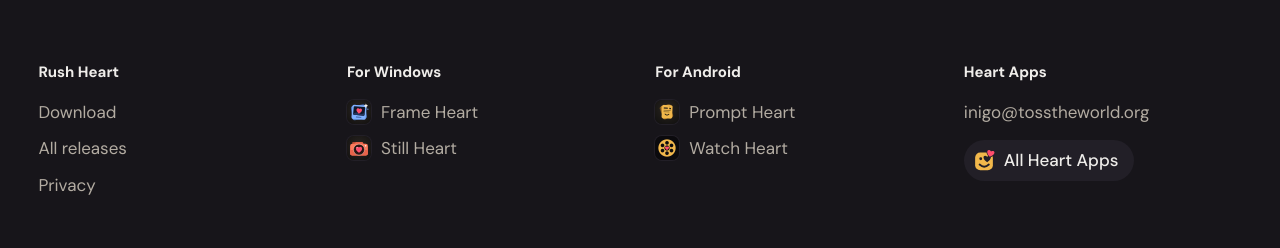
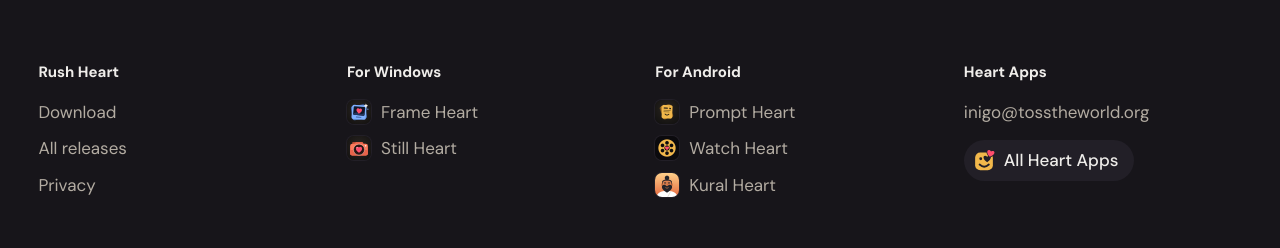
Before and after one commit to inigo-code/rush-heart-site, a plain HTML site: page index.html in a window 1280 px wide. Shown: the part 6917-7165 px from the top of the page. Drawn offline with Linux system fonts and the light colour scheme.

Commit message:
Link Kural Heart

```diff
--- a/index.html
+++ b/index.html
@@ -144,7 +144,7 @@
     <div class="foot-cols">
       <nav aria-label="Rush Heart"><h2>Rush Heart</h2><a href="https://github.com/inigo-code/rush-heart-site/releases/latest/download/RushHeart.exe">Download</a><a href="https://github.com/inigo-code/rush-heart-site/releases">All releases</a><a href="privacy.html">Privacy</a></nav>
       <nav aria-label="For Windows"><h2>For Windows</h2><a class="to-app" href="https://inigo-code.github.io/frame-heart-site/"><img src="assets/frame-heart.svg" width="24" height="24" alt="">Frame Heart</a><a class="to-app" href="https://inigo-code.github.io/still-heart-site/"><img src="assets/still-heart.svg" width="24" height="24" alt="">Still Heart</a></nav>
-      <nav aria-label="For Android"><h2>For Android</h2><a class="to-app" href="https://inigo-code.github.io/prompt-heart-site/"><img src="assets/prompt-heart.png" width="24" height="24" alt="">Prompt Heart</a><a class="to-app" href="https://inigo-code.github.io/watch-heart-site/"><img src="assets/watch-heart.png" width="24" height="24" alt="">Watch Heart</a></nav>
+      <nav aria-label="For Android"><h2>For Android</h2><a class="to-app" href="https://inigo-code.github.io/prompt-heart-site/"><img src="assets/prompt-heart.png" width="24" height="24" alt="">Prompt Heart</a><a class="to-app" href="https://inigo-code.github.io/watch-heart-site/"><img src="assets/watch-heart.png" width="24" height="24" alt="">Watch Heart</a><a class="to-app" href="https://inigo-code.github.io/kural-heart-site/"><img src="assets/kural-heart.png" width="24" height="24" alt="">Kural Heart</a></nav>
       <nav aria-label="Heart Apps"><h2>Heart Apps</h2><a href="mailto:inigo@tosstheworld.org?subject=Rush%20Heart">inigo@tosstheworld.org</a><a class="to-home" href="https://inigo-code.github.io/"><img src="assets/heart-apps.svg" width="22" height="22" alt="">All Heart Apps</a></nav>
     </div>
     <div class="foot-last"><p>© 2026 Inigo. Free apps, no ads.</p><a href="#top">Back to the top</a></div>
```
Also changed, not shown: privacy.html (+1 -1 lines), assets/kural-heart.png (added).
